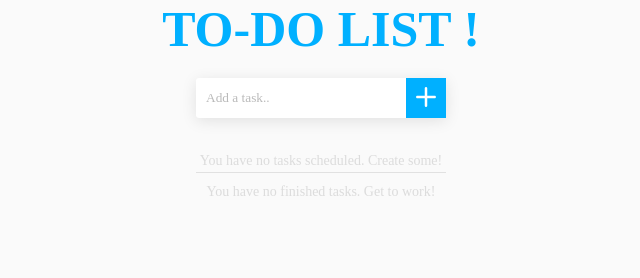
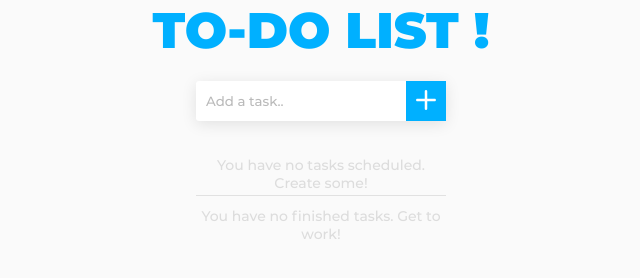
Before and after one commit to pstevovski/TodoList, a plain HTML site: page index.html in a window 1280 px wide. Shown: the whole page, without its empty margins (319-959 px from the left). Drawn offline with Linux system fonts and the light colour scheme.

Commit message:
Small update to include link to fonts css.

```diff
--- a/index.html
+++ b/index.html
@@ -6,6 +6,7 @@
     <meta http-equiv="X-UA-Compatible" content="ie=edge">
     <title>To-Do !</title>
     <link rel="stylesheet" href="style.css">
+    <link rel="stylesheet" href="fonts.css">
 </head>
 <body>
     <!-- Title -->
```
